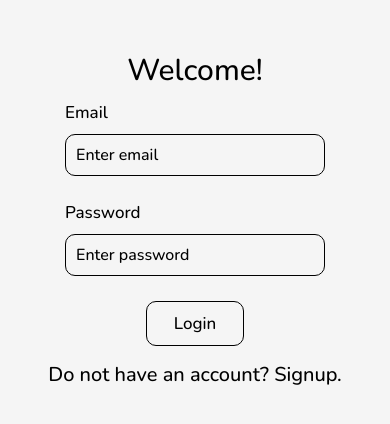
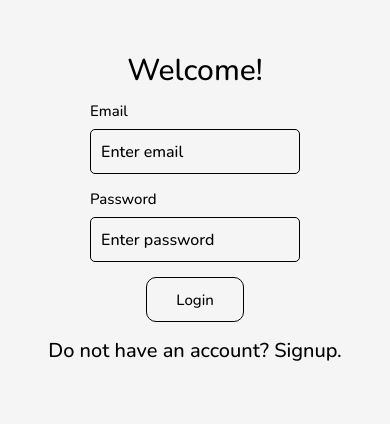
Before and after one commit to MrezaVasebi/rn-chatApp, a React Native app: screen /Auth in a window 390 px wide. Shown: the top 424 px of the page. Built offline with nearby package versions, Linux system fonts and the light colour scheme.

Commit message:
refactored

```diff
--- a/classes/Utility.ts
+++ b/classes/Utility.ts
@@ -1,10 +1,10 @@
 export class Utility {
-  validateFields(value: string) {
-    if (value.trim().length === 0) return false;
-    return true;
+  validateFields(value: string | undefined): boolean {
+    if (value) if (value.trim().length !== 0) return true;
+    return false;
   }
 
-  logValue(msg: string, value: any) {
+  logValue(msg: string, value: any): void {
     console.log(msg, JSON.stringify(value, null, 2));
   }
 }
--- a/src/components/inputs/AppInput.tsx
+++ b/src/components/inputs/AppInput.tsx
@@ -23,14 +23,12 @@ export default AppInput;
 
 const styles = StyleSheet.create({
   inputStyle: {
+    height: 45,
     fontSize: 16,
-    marginTop: 10,
+    marginTop: 8,
     paddingLeft: 10,
+    borderRadius: 5,
     borderWidth: 0.5,
-    marginBottom: 10,
-    borderRadius: 10,
-    width: width / 1.5,
-    height: height / 20,
     fontFamily: "myFont",
   },
 });
--- a/src/components/texts/AppText.tsx
+++ b/src/components/texts/AppText.tsx
@@ -11,7 +11,7 @@ export default AppText;
 
 const styles = StyleSheet.create({
   lblStyle: {
-    fontSize: 17,
+    fontSize: 15,
     fontFamily: "myFont",
   },
 });
```
